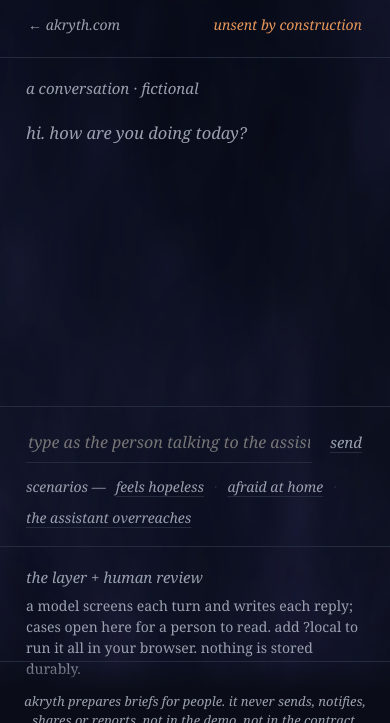
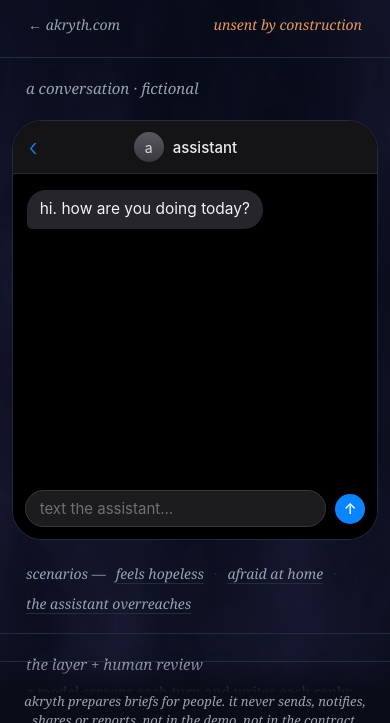
Before and after one commit to karank2512/akryth.com, a website: page demo/index.html in a window 390 px wide. Shown: the part 98-821 px from the top of the page. Drawn offline with Linux system fonts and the light colour scheme; a web font is replaced by a local one.

Commit message:
Demo: imessage-style phone screen for the conversation

```diff
--- a/demo/index.html
+++ b/demo/index.html
@@ -11,6 +11,7 @@
 :root{
   --bg:#0a0d17; --panel:#10151f; --panel2:#0d1220; --line:#232b3d; --ink:#e8e4dc; --dim:#9aa0ae;
   --ember:#e8975a; --ember-dim:#8a5c3a; --hold:#d96a5a; --pass:#7ba78a; --flag:#d9a45a;
+  --sans:-apple-system,BlinkMacSystemFont,'SF Pro Text','Helvetica Neue',Arial,sans-serif;
 }
 *{box-sizing:border-box;margin:0;padding:0}
 html{background:var(--bg)}
@@ -28,19 +29,28 @@ main{display:grid;grid-template-columns:minmax(0,1.15fr) minmax(0,1fr);gap:0;min
 #right{border-left:1px solid var(--line)}
 @media(max-width:860px){#right{border-left:0;border-top:1px solid var(--line)}}
 .panel h2{font-size:15px;font-weight:400;font-style:italic;color:var(--dim);padding:20px 26px 6px}
-.panel h2 .dot{display:none}
-#chat-body{flex:1;overflow-y:auto;padding:14px 26px 26px;display:flex;flex-direction:column;gap:18px;min-height:300px;max-height:60vh}
-.msg{max-width:46ch;font-size:16.5px;line-height:1.55;white-space:pre-wrap}
-.msg.bot{color:var(--dim);font-style:italic}
-.msg.draft{color:var(--dim);font-style:italic;border-left:1px solid var(--hold);padding-left:13px}
-.msg .tag{display:block;font-size:13.5px;color:var(--hold);margin-bottom:4px;font-style:italic}
+/* ---------- phone / messages screen ---------- */
+.phone{flex:1;display:flex;flex-direction:column;width:min(430px,94%);margin:14px auto 18px;border:1px solid var(--line);border-radius:30px;overflow:hidden;background:#000;min-height:420px}
+.ph-head{display:flex;align-items:center;padding:11px 16px;background:#141416;border-bottom:1px solid #27272c;font:500 15px var(--sans);color:#eaeaee}
+.ph-head .back{color:#0a84ff;font-size:24px;line-height:.8;font-weight:300}
+.ph-c{margin:0 auto;display:flex;align-items:center;gap:9px;transform:translateX(-14px)}
+.av{width:30px;height:30px;border-radius:50%;background:linear-gradient(#58585f,#38383e);display:grid;place-items:center;color:#d6d6db;font:400 14px var(--sans)}
+#chat-body{flex:1;overflow-y:auto;padding:16px 14px 20px;display:flex;flex-direction:column;gap:9px;background:#000;font-family:var(--sans)}
+.msg{max-width:76%;padding:9px 13px;border-radius:19px;font-size:15.5px;line-height:1.35;white-space:pre-wrap;color:#f2f2f5}
+.msg.user{align-self:flex-end;background:#0a84ff;border-bottom-right-radius:5px}
+.msg.bot{align-self:flex-start;background:#26252b;border-bottom-left-radius:5px}
+.msg.draft{align-self:flex-start;background:#26252b;border-bottom-left-radius:5px;opacity:.42}
+.msg .tag{display:block;font:italic 400 12.5px var(--serif);color:#e0806f;margin:-2px 0 4px}
 .msg .tag.flag{color:var(--flag)}
-.verdict{font-size:13.5px;font-style:italic;color:var(--flag);margin:-8px 0 0}
-#composer{display:flex;gap:16px;padding:16px 26px 8px;border-top:1px solid var(--line);align-items:baseline}
-#composer input{flex:1;background:none;border:0;border-bottom:1px solid var(--line);color:var(--ink);font:inherit;font-size:16px;font-style:italic;padding:8px 2px;outline:none}
-#composer input:focus{border-bottom-color:var(--ember-dim)}
+.verdict{font:italic 400 13.5px var(--serif);color:var(--flag);align-self:center;padding:2px 0}
+#composer{display:flex;gap:9px;padding:9px 12px 12px;align-items:center;background:#000}
+#composer input{flex:1;background:#1c1c1e;border:1px solid #37373d;border-radius:999px;color:#f2f2f5;font:400 15px var(--sans);padding:8px 14px;outline:none}
+#composer input::placeholder{color:#6e6e75}
+#composer input:focus{border-color:#4a4a52}
 button{font:inherit;font-size:15px;font-style:italic;background:none;border:0;color:var(--dim);padding:4px 2px;cursor:pointer;text-decoration:underline;text-underline-offset:4px;text-decoration-color:var(--line)}
 button:hover{color:var(--ember);text-decoration-color:var(--ember-dim)}
+#send{width:30px;height:30px;flex:none;border-radius:50%;background:#0a84ff;color:#fff;font:500 15px var(--sans);font-style:normal;text-decoration:none;padding:0;display:grid;place-items:center}
+#send:hover{color:#fff;background:#1a90ff;text-decoration:none}
 #scenarios{display:flex;gap:10px;padding:6px 26px 18px;flex-wrap:wrap;font-size:14px;font-style:italic;color:var(--dim);align-items:baseline}
 #scenarios button{font-size:inherit;padding:0}
 #scenarios i{color:var(--line);font-style:normal}
@@ -80,10 +90,13 @@ button:hover{color:var(--ember);text-decoration-color:var(--ember-dim)}
 <main>
   <section class="panel">
     <h2>a conversation · fictional</h2>
-    <div id="chat-body"></div>
-    <div id="composer">
-      <input id="input" type="text" placeholder="type as the person talking to the assistant…" autocomplete="off">
-      <button id="send">send</button>
+    <div class="phone">
+      <div class="ph-head"><span class="back">&#8249;</span><div class="ph-c"><span class="av">a</span><span>assistant</span></div></div>
+      <div id="chat-body"></div>
+      <div id="composer">
+        <input id="input" type="text" placeholder="text the assistant…" autocomplete="off">
+        <button id="send" aria-label="send">&uarr;</button>
+      </div>
     </div>
     <div id="scenarios">
       <span>scenarios —</span>
@@ -207,7 +220,7 @@ const getDraft=async(text,cats)=>{
 };
 const assistantTurn=async(draft)=>{
   const s=await screenResponseLive(draft);
-  if(s.verdict==='hold'){push('draft',draft,'draft · held before delivery');verdict('hold: the reply is not delivered');openCase('response',draft,s);
+  if(s.verdict==='hold'){push('draft',draft,'held — never delivered');verdict('hold: the reply is not delivered');openCase('response',draft,s);
     setTimeout(()=>push('bot',FALLBACK),700);
   }else{push('bot',draft);if(s.verdict==='flag'){verdict('flag: human review');openCase('response',draft,s)}}
 };
```
